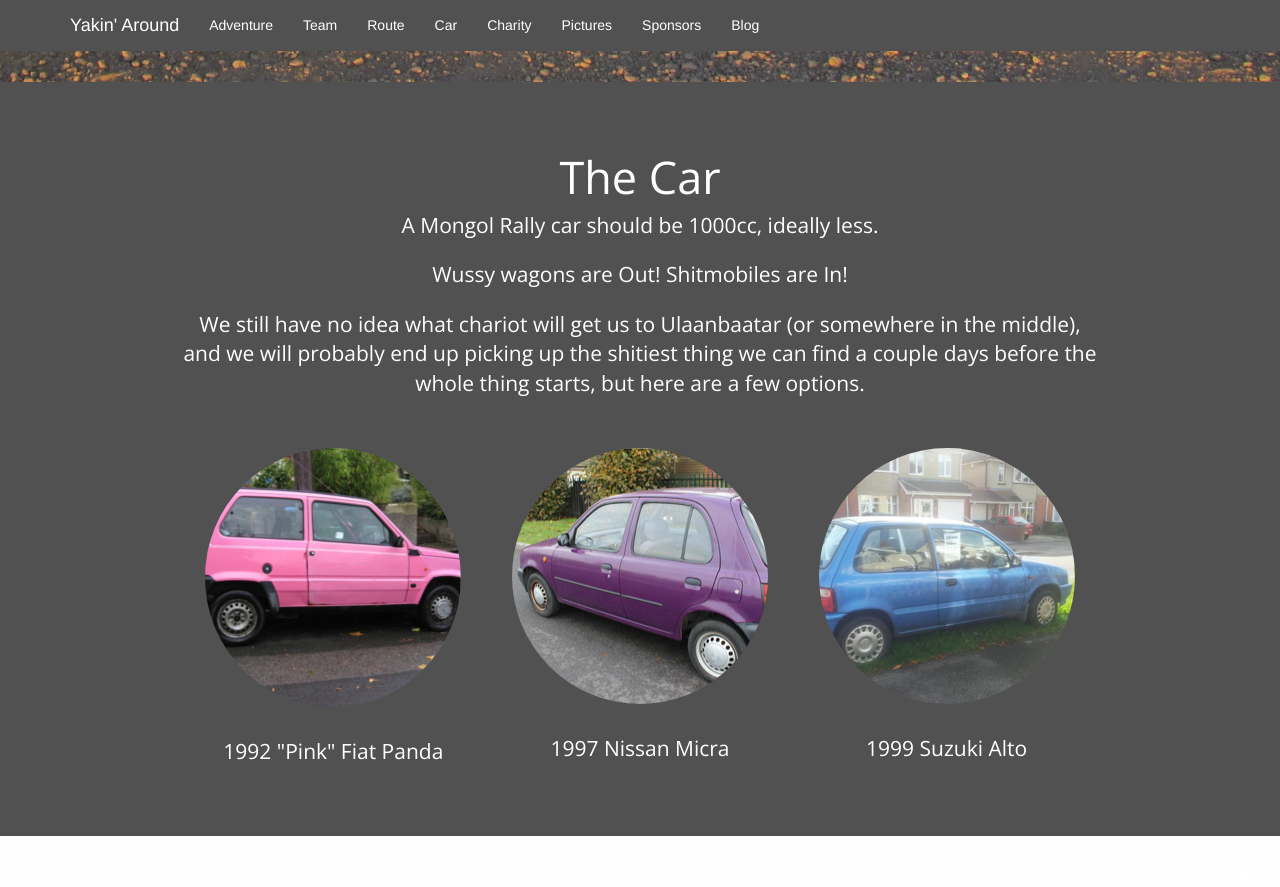
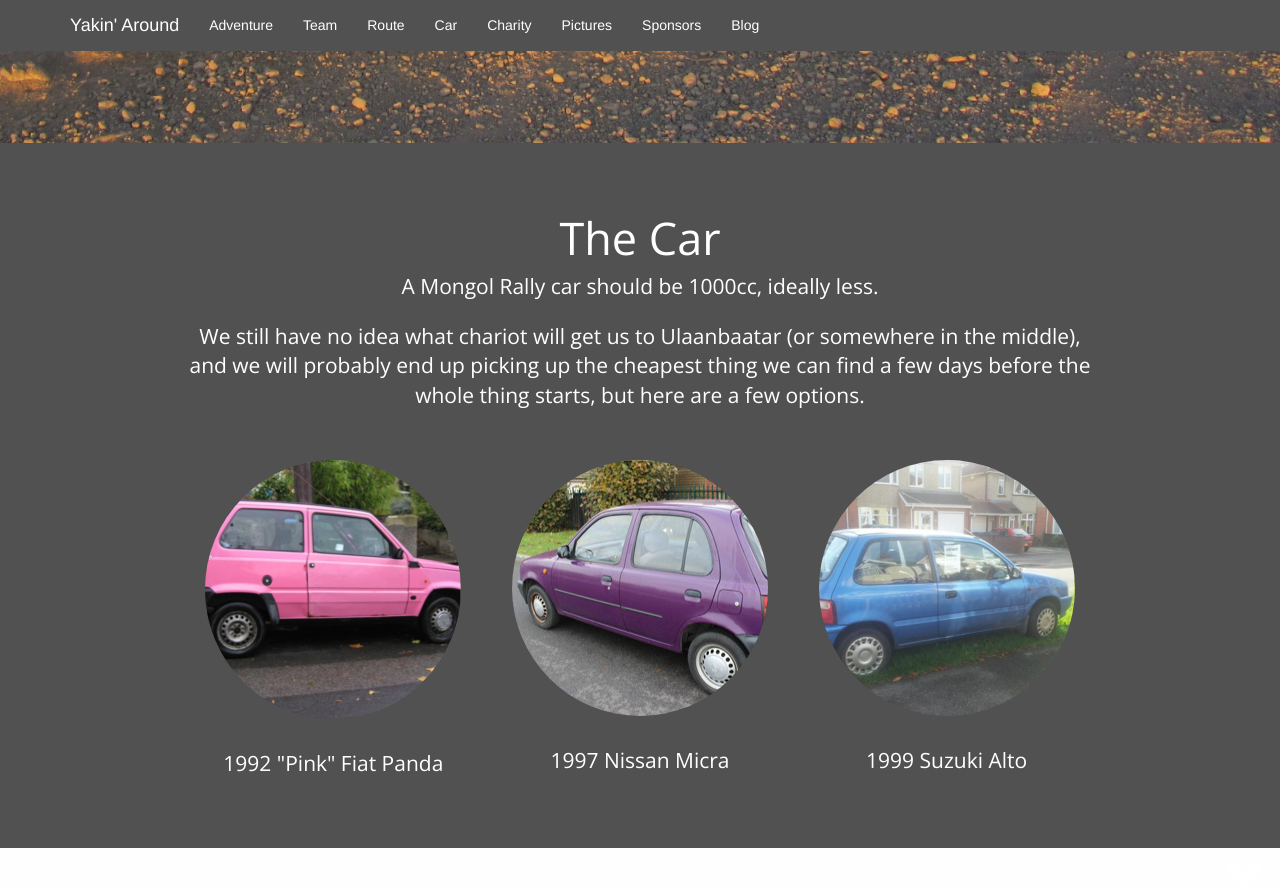
Before and after one commit to spiermar/yakinaround.com, a Jekyll site: the page built from index.html, in a window 1280 px wide and 900 px high, scrolled down 3444 px. Shown: the top 887 px of the window. Built offline with Jekyll 4.4.1, drawn with Linux system fonts in a browser that asks for light colours; nearby versions of some CDN libraries; Markdown is read by kramdown in place of the engine named in the settings; some of the changed text lies outside the part shown.

Commit message:
Improving car and adventure descriptions.

```diff
--- a/index.html
+++ b/index.html
@@ -51,17 +51,14 @@
           <img src="img/mongol_rally_logo.png" width="280px">
         </div>
         <br>
-        <p class="lead">Mongol Rally: the greatest motoring adventure on the planet.</p>
-        <p>The Mongol Rally thunders 10,000 miles across the mountains, desert and steppe of Europe and Asia each summer. There’s no backup, no support and no set route; just you, your fellow adventurists and a tiny car you bought from a scrapyard for £11.50.</p>
-        <p>If nothing goes wrong, everything has gone wrong.<p>
-        <p>Bollocks to tarmac, ABS and gadgets that help you find your navel. The Mongol Rally is about getting lost, using your long neglected wits, raising shedloads of cash for charity and scraping into the finish line with your vehicle in tatters and a wild grin smeared across your grubby face.<p>
-        <p>Neither your car, nor your life, will ever be the same again.</p>
-        <p class="lead spacer">Rules you asked?</p>
-        <ol>
-          <li>You can only take a farcically small vehicle</li>
-          <li>You’re completely on your own</li>
-          <li>You've got to raise a £1000 for charity</li>
-        </ol>
+        <div>&nbsp;</div>
+        <p class="lead">The Mongol Rally thunders 10,000 miles across the mountains, desert and steppe of Europe and Asia each summer. There’s no backup, no support and no set route; just you, your fellow adventurists and a tiny car you bought from a scrapyard for £11.50.</p>
+        <div>&nbsp;</div>
+        <p class="lead"><strong>If nothing goes wrong, everything has gone wrong.<strong><p>
+        <div>&nbsp;</div>
+        <p class="lead">Bollocks to tarmac, ABS and gadgets that help you find your navel. The Mongol Rally is about getting lost, using your long neglected wits, raising shedloads of cash for charity and scraping into the finish line with your vehicle in tatters and a wild grin smeared across your grubby face.<p>
+        <div>&nbsp;</div>
+        <p class="lead">Neither your car, nor your life, will ever be the same again.</p>
       </div>
     </div>
   </div>
@@ -120,8 +117,7 @@
     <div class="row">
       <div class="col-md-10 col-md-offset-1 text-center">
         <p class="lead">A Mongol Rally car should be 1000cc, ideally less.</p>
-        <p class="lead">Wussy wagons are Out! Shitmobiles are In!</p>
-        <p class="lead">We still have no idea what chariot will get us to Ulaanbaatar (or somewhere in the middle), and we will probably end up picking up the shitiest thing we can find a couple days before the whole thing starts, but here are a few options.</p>
+        <p class="lead">We still have no idea what chariot will get us to Ulaanbaatar (or somewhere in the middle), and we will probably end up picking up the cheapest thing we can find a few days before the whole thing starts, but here are a few options.</p>
         <p>&nbsp;</p>
         <div class="row">
           <div class="col-md-4"><img class="img-circle" src="img/1992_panda.png">
```
